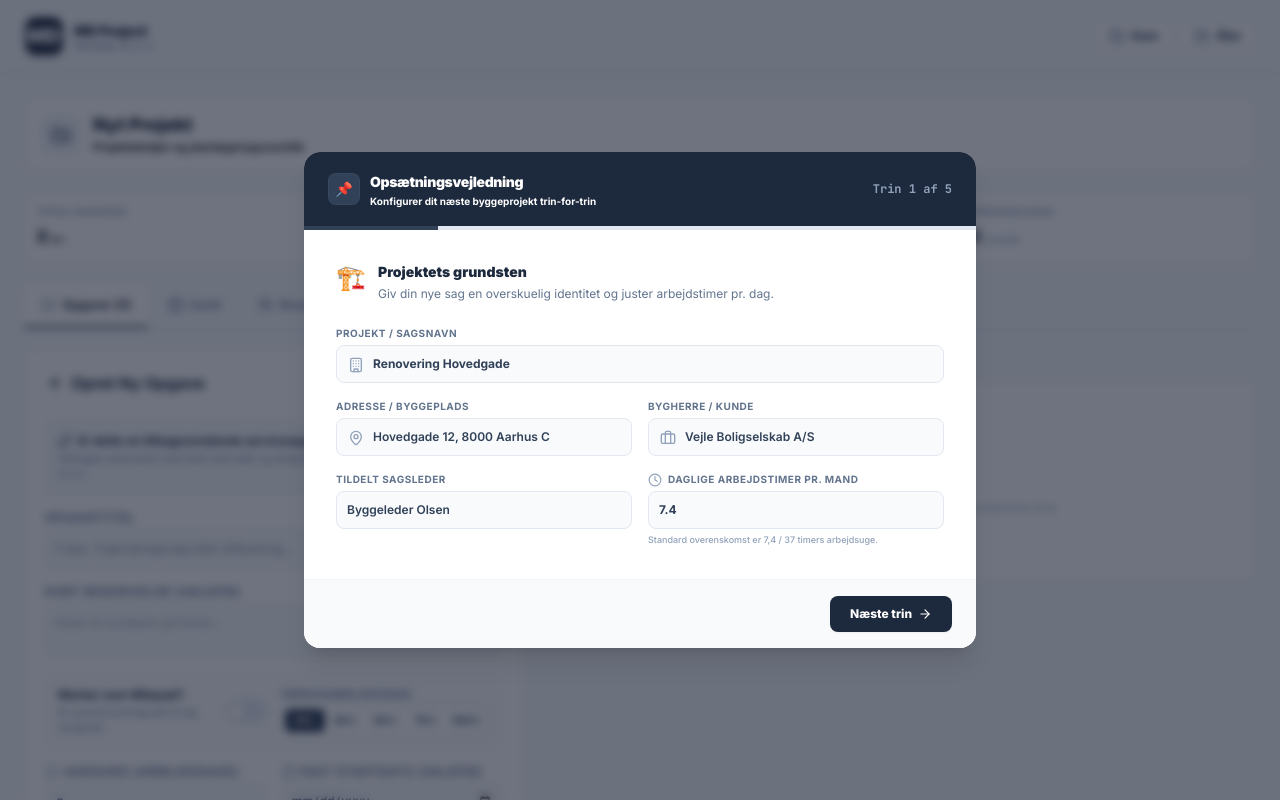
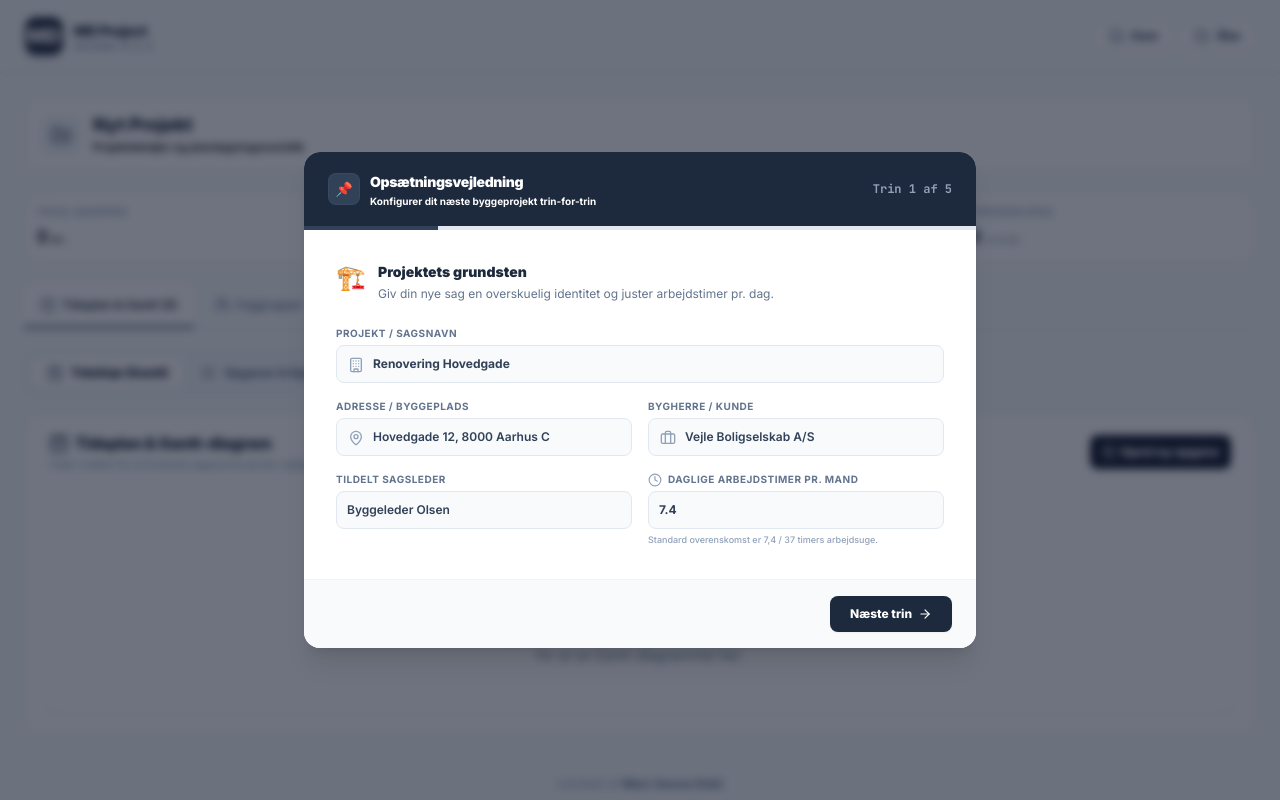
Before and after one commit to MrDahl/MD-Project-Pro, a React (Vite) app: page / in a window 1280 px wide. Shown: the top 800 px of the page. Built offline with nearby package versions, Linux system fonts and the light colour scheme.

Commit message:
refactor: consolidate task and gantt into tidsplan
Merge tasks and gantt views into a unified 'tidsplan' state with a sub-view toggle to simplify navigation and state management.

```diff
--- a/src/App.tsx
+++ b/src/App.tsx
@@ -45,12 +45,22 @@ const INITIAL_PROJECT_STATE: AppData = {
 
 export default function App() {
   const [activeTab, setActiveTab2] = useState<
-    "tasks" | "gantt" | "resources" | "budget" | "settings" | "glossary"
-  >("tasks");
+    "tidsplan" | "resources" | "budget" | "settings" | "glossary"
+  >("tidsplan");
+
+  const [tidsplanView, setTidsplanView] = useState<"gantt" | "list">("gantt");
 
   // Keep compatibility
-  const setActiveTab = (tab: "tasks" | "gantt" | "resources" | "budget" | "settings" | "glossary") => {
-    setActiveTab2(tab);
+  const setActiveTab = (tab: string) => {
+    if (tab === "tasks") {
+      setActiveTab2("tidsplan");
+      setTidsplanView("list");
+    } else if (tab === "gantt") {
+      setActiveTab2("tidsplan");
+      setTidsplanView("gantt");
+    } else {
+      setActiveTab2(tab as any);
+    }
   };
 
   const [mobileMenuOpen, setMobileMenuOpen] = useState(false);
@@ -476,18 +486,16 @@ export default function App() {
               className="w-full px-4 py-3 flex items-center justify-between font-extrabold text-sm text-slate-800 bg-slate-50 hover:bg-slate-100/80 transition cursor-pointer"
             >
               <div className="flex items-center gap-2">
-                {activeTab === "tasks" && <ListChecks className="w-5 h-5 text-slate-700" />}
-                {activeTab === "gantt" && <CalendarDays className="w-5 h-5 text-slate-700" />}
+                {activeTab === "tidsplan" && <CalendarDays className="w-5 h-5 text-slate-700" />}
                 {activeTab === "resources" && <UsersRound className="w-5 h-5 text-slate-700" />}
                 {activeTab === "budget" && <DollarSign className="w-5 h-5 text-slate-700" />}
                 {activeTab === "settings" && <SettingsIcon className="w-5 h-5 text-slate-700" />}
                 {activeTab === "glossary" && <HelpCircle className="w-5 h-5 text-slate-700" />}
                 <span className="capitalize">
-                  {activeTab === "tasks" && `Opgaver (${appState.tasks.length})`}
-                  {activeTab === "gantt" && "Gantt"}
-                  {activeTab === "resources" && "Resurser"}
+                  {activeTab === "tidsplan" && `Tidsplan (${appState.tasks.length})`}
+                  {activeTab === "resources" && "Faggrupper"}
                   {activeTab === "budget" && "Økonomi"}
-                  {activeTab === "settings" && "Projekt"}
+                  {activeTab === "settings" && "Projekt & Kalender"}
                   {activeTab === "glossary" && "Vidensbase"}
                 </span>
               </div>
@@ -508,33 +516,20 @@ export default function App() {
                 >
                   <button
                     onClick={() => {
-                      setActiveTab("tasks");
+                      setActiveTab2("tidsplan");
                       setMobileMenuOpen(false);
                     }}
                     className={`w-full px-5 py-3 text-left font-bold text-xs flex items-center gap-3 transition cursor-pointer ${
-                      activeTab === "tasks" ? "text-slate-900 bg-slate-100" : "text-slate-600 hover:bg-slate-50"
+                      activeTab === "tidsplan" ? "text-slate-900 bg-slate-100" : "text-slate-600 hover:bg-slate-50"
                     }`}
                   >
-                    <ListChecks className="w-4 h-4 shrink-0" />
-                    <span>Opgaver ({appState.tasks.length})</span>
+                    <CalendarDays className="w-4 h-4 shrink-0" />
+                    <span>Tidsplan & Gantt ({appState.tasks.length})</span>
                   </button>
 
                   <button
                     onClick={() => {
-                      setActiveTab("gantt");
-                      setMobileMenuOpen(false);
-                    }}
-                    className={`w-full px-5 py-3 text-left font-bold text-xs flex items-center gap-3 transition cursor-pointer ${
-                      activeTab === "gantt" ? "text-slate-900 bg-slate-100" : "text-slate-600 hover:bg-slate-50"
-                    }`}
-                  >
-                    <CalendarDays className="w-4 h-4 shrink-0" />
-                    <span>Gantt</span>
-                  </button>
-
-                  <button
-                    onClick={() => {
-                      setActiveTab("resources");
+                      setActiveTab2("resources");
                       setMobileMenuOpen(false);
                     }}
                     className={`w-full px-5 py-3 text-left font-bold text-xs flex items-center gap-3 transition cursor-pointer ${
@@ -542,12 +537,12 @@ export default function App() {
                     }`}
                   >
                     <UsersRound className="w-4 h-4 shrink-0" />
-                    <span>Resurser</span>
+                    <span>Faggrupper</span>
                   </button>
 
                   <button
                     onClick={() => {
-                      setActiveTab("budget");
+                      setActiveTab2("budget");
                       setMobileMenuOpen(false);
                     }}
                     className={`w-full px-5 py-3 text-left font-bold text-xs flex items-center gap-3 transition cursor-pointer ${
@@ -555,12 +550,12 @@ export default function App() {
                     }`}
                   >
                     <DollarSign className="w-4 h-4 shrink-0" />
-                    <span>Økonomi</span>
+                    <span>Økonomi & Budget</span>
                   </button>
 
                   <button
                     onClick={() => {
-                      setActiveTab("settings");
+                      setActiveTab2("settings");
                       setMobileMenuOpen(false);
                     }}
                     className={`w-full px-5 py-3 text-left font-bold text-xs flex items-center gap-3 transition cursor-pointer ${
@@ -568,12 +563,12 @@ export default function App() {
                     }`}
                   >
                     <SettingsIcon className="w-4 h-4 shrink-0" />
-                    <span>Projekt</span>
+                    <span>Projekt & Kalender</span>
                   </button>
 
                   <button
                     onClick={() => {
-                      setActiveTab("glossary");
+                      setActiveTab2("glossary");
                       setMobileMenuOpen(false);
                     }}
                     className={`w-full px-5 py-3 text-left font-bold text-xs flex items-center gap-3 transition cursor-pointer ${
@@ -581,7 +576,7 @@ export default function App() {
                     }`}
                   >
                     <HelpCircle className="w-4 h-4 shrink-0" />
-                    <span>Vidensbase</span>
+                    <span>Vidensbase (?)</span>
                   </button>
                 </motion.div>
               )}
@@ -591,31 +586,19 @@ export default function App() {
           {/* Desktop Tab Selector Bar (hidden on mobile, visible on sm and up) */}
           <div className="hidden sm:flex border-b border-slate-200 overflow-x-auto pb-px scrollbar-hide gap-1 max-w-full">
             <button
-              onClick={() => setActiveTab("tasks")}
+              onClick={() => setActiveTab2("tidsplan")}
               className={`px-2.5 sm:px-4 py-2 sm:py-3 font-semibold text-[10px] sm:text-xs flex flex-col sm:flex-row items-center gap-1 sm:gap-1.5 cursor-pointer whitespace-nowrap transition-all border-b-2 min-h-[48px] sm:min-h-[44px] flex-1 sm:flex-initial ${
-                activeTab === "tasks"
-                  ? "border-slate-800 text-slate-900 bg-white rounded-t-lg font-black"
-                  : "border-transparent text-slate-500 hover:text-slate-800"
-              }`}
-            >
-              <ListChecks className="w-5 h-5 sm:w-4 sm:h-4 shrink-0 text-slate-500 group-hover:text-slate-800" />
-              <span>Opgaver ({appState.tasks.length})</span>
-            </button>
-
-            <button
-              onClick={() => setActiveTab("gantt")}
-              className={`px-2.5 sm:px-4 py-2 sm:py-3 font-semibold text-[10px] sm:text-xs flex flex-col sm:flex-row items-center gap-1 sm:gap-1.5 cursor-pointer whitespace-nowrap transition-all border-b-2 min-h-[48px] sm:min-h-[44px] flex-1 sm:flex-initial ${
-                activeTab === "gantt"
+                activeTab === "tidsplan"
                   ? "border-slate-800 text-slate-900 bg-white rounded-t-lg font-black"
                   : "border-transparent text-slate-500 hover:text-slate-800"
               }`}
             >
               <CalendarDays className="w-5 h-5 sm:w-4 sm:h-4 shrink-0 text-slate-500 group-hover:text-slate-800" />
-              <span>Gantt</span>
+              <span>Tidsplan & Gantt ({appState.tasks.length})</span>
             </button>
 
             <button
-              onClick={() => setActiveTab("resources")}
+              onClick={() => setActiveTab2("resources")}
               className={`px-2.5 sm:px-4 py-2 sm:py-3 font-semibold text-[10px] sm:text-xs flex flex-col sm:flex-row items-center gap-1 sm:gap-1.5 cursor-pointer whitespace-nowrap transition-all border-b-2 min-h-[48px] sm:min-h-[44px] flex-1 sm:flex-initial ${
                 activeTab === "resources"
                   ? "border-slate-800 text-slate-900 bg-white rounded-t-lg font-black"
@@ -623,11 +606,11 @@ export default function App() {
               }`}
             >
               <UsersRound className="w-5 h-5 sm:w-4 sm:h-4 shrink-0 text-slate-500 group-hover:text-slate-800" />
-              <span>Resurser</span>
+              <span>Faggrupper</span>
             </button>
 
             <button
-              onClick={() => setActiveTab("budget")}
+              onClick={() => setActiveTab2("budget")}
               className={`px-2.5 sm:px-4 py-2 sm:py-3 font-semibold text-[10px] sm:text-xs flex flex-col sm:flex-row items-center gap-1 sm:gap-1.5 cursor-pointer whitespace-nowrap transition-all border-b-2 min-h-[48px] sm:min-h-[44px] flex-1 sm:flex-initial ${
                 activeTab === "budget"
                   ? "border-slate-800 text-slate-900 bg-white rounded-t-lg font-black"
@@ -639,7 +622,7 @@ export default function App() {
             </button>
 
             <button
-              onClick={() => setActiveTab("settings")}
+              onClick={() => setActiveTab2("settings")}
               className={`px-2.5 sm:px-4 py-2 sm:py-3 font-semibold text-[10px] sm:text-xs flex flex-col sm:flex-row items-center gap-1 sm:gap-1.5 cursor-pointer whitespace-nowrap transition-all border-b-2 min-h-[48px] sm:min-h-[44px] flex-1 sm:flex-initial ${
                 activeTab === "settings"
                   ? "border-slate-800 text-slate-900 bg-white rounded-t-lg font-black"
@@ -647,11 +630,11 @@ export default function App() {
               }`}
             >
               <SettingsIcon className="w-5 h-5 sm:w-4 sm:h-4 shrink-0 text-slate-500 group-hover:text-slate-800" />
-              <span>Projekt</span>
+              <span>Projekt & Indstillinger</span>
             </button>
 
             <button
-              onClick={() => setActiveTab("glossary")}
+              onClick={() => setActiveTab2("glossary")}
               className={`px-3 py-2 sm:py-3 flex items-center justify-center cursor-pointer transition-all border-b-2 min-h-[48px] sm:min-h-[44px] ${
                 activeTab === "glossary"
                   ? "border-slate-800 text-slate-900 bg-white rounded-t-lg font-black bg-slate-50"
@@ -666,8 +649,40 @@ export default function App() {
 
         {/* Tab layouts with fast simple state selectors */}
         <div className="flex-1 w-full overflow-hidden">
-          {/* TAP 1: Tasks Manager Layout */}
-          {activeTab === "tasks" && (
+          {/* TAP 1: Combined Tidsplan & Gantt Chart Layout */}
+          {activeTab === "tidsplan" && (
+            <div className="flex flex-col gap-4">
+              {/* Inner Sub-navigation toggle */}
+              <div className="flex bg-slate-100/80 p-1.5 rounded-xl self-start max-w-full border border-slate-200/50 shadow-3xs select-none">
+                <button
+                  type="button"
+                  onClick={() => setTidsplanView("gantt")}
+                  className={`flex items-center gap-2 px-4 py-2 text-xs font-black transition-all cursor-pointer rounded-lg ${
+                    tidsplanView === "gantt"
+                      ? "bg-white text-slate-900 shadow-xs"
+                      : "text-slate-500 hover:text-slate-800 hover:bg-white/40"
+                  }`}
+                >
+                  <CalendarDays className="w-4 h-4 text-slate-600" />
+                  <span>Tidslinje (Gantt)</span>
+                </button>
+                <button
+                  type="button"
+                  onClick={() => setTidsplanView("list")}
+                  className={`flex items-center gap-2 px-4 py-2 text-xs font-black transition-all cursor-pointer rounded-lg ${
+                    tidsplanView === "list"
+                      ? "bg-white text-slate-900 shadow-xs"
+                      : "text-slate-500 hover:text-slate-800 hover:bg-white/40"
+                  }`}
+                >
+                  <ListChecks className="w-4 h-4 text-slate-600" />
+                  <span>Opgaver & Oprettelse ({appState.tasks.length})</span>
+                </button>
+              </div>
+
+              {/* View Rendering based on selected view mode */}
+              <div className="w-full">
+                {tidsplanView === "list" ? (
                   <div className="grid grid-cols-1 lg:grid-cols-12 gap-5 md:gap-6">
                     {/* Task Forms Component */}
                     <div className="lg:col-span-5 flex flex-col gap-4">
@@ -683,7 +698,7 @@ export default function App() {
                       />
 
                       {/* Visual info card inside task view */}
-                <div className="bg-slate-100/60 border border-slate-200 rounded-xl p-4 flex gap-3 text-xs leading-relaxed">
+                      <div className="bg-slate-100/60 border border-slate-200 rounded-xl p-4 flex gap-3 text-xs leading-relaxed select-none">
                         <span className="text-lg shrink-0">💡</span>
                         <div>
                           <span className="font-extrabold text-slate-700 block mb-0.5">Automatisk beregning</span>
@@ -705,7 +720,7 @@ export default function App() {
                           <ListChecks className="w-10 h-10 text-slate-200 mb-2" />
                           <p className="font-semibold text-slate-500">Intet planlagt endnu</p>
                           <p className="text-[10px] text-slate-400 mt-1 max-w-xs leading-relaxed">
-                      Brug formularen og giv opgaven faggrupper og varighed for at se dem her.
+                            Brug formularen til venstre og giv opgaven faggrupper og varighed for at se dem her.
                           </p>
                         </div>
                       ) : (
@@ -844,15 +859,31 @@ export default function App() {
                       )}
                     </div>
                   </div>
-          )}
+                ) : (
+                  <div className="bg-white border border-slate-200 p-3 md:p-5 rounded-2xl shadow-xs">
+                    <div className="flex flex-wrap items-center justify-between gap-3 mb-4 px-1">
+                      <div>
+                        <h3 className="text-sm md:text-base font-black text-slate-800 tracking-tight select-none flex items-center gap-1.5 leading-none">
+                          <CalendarDays className="w-5 h-5 text-slate-700" />
+                          <span>Tidsplan & Gantt-diagram</span>
+                        </h3>
+                        <p className="text-[10px] text-slate-400 font-semibold mt-1 leading-normal">
+                          Træk i midten for at forskyde opgaverne på den rigtige rækkefølge eller træk højre kant for at ændre varigheden.
+                        </p>
+                      </div>
+                      <button
+                        type="button"
+                        onClick={() => {
+                          setEditTaskId(null);
+                          setTidsplanView("list");
+                        }}
+                        className="bg-slate-900 active:bg-black hover:bg-black text-white font-black text-[10px] md:text-xs py-2 px-3 rounded-lg cursor-pointer transition select-none flex items-center gap-1 shadow-xs min-h-[34px]"
+                      >
+                        <PlusCircle className="w-3.5 h-3.5" />
+                        <span>Opret ny opgave</span>
+                      </button>
+                    </div>
 
-          {/* TAP 2: Gantt Chart */}
-          {activeTab === "gantt" && (
-            <div className="bg-white border border-slate-200 p-3 md:p-5 rounded-2xl shadow-xs">
-              <h3 className="text-sm md:text-base font-black text-slate-800 tracking-tight select-none mb-3 flex items-center gap-1.5 px-1">
-                <CalendarDays className="w-5 h-5 text-slate-700" />
-                <span>Tidsplan & Gantt diagram</span>
-              </h3>
                     <GanttChart
                       tasks={calculatedTasks}
                       trades={appState.trades}
@@ -863,9 +894,12 @@ export default function App() {
                       onUpdateTasks={(ts) => setAppState((p) => ({ ...p, tasks: ts }))}
                       onEditTask={(task) => {
                         setEditTaskId(task.id);
-                  setActiveTab("tasks");
+                        setTidsplanView("list");
                       }}
                     />
+                  </div>
+                )}
+              </div>
             </div>
           )}
 
```
Lines whose indentation alone changed are shown as unchanged.
